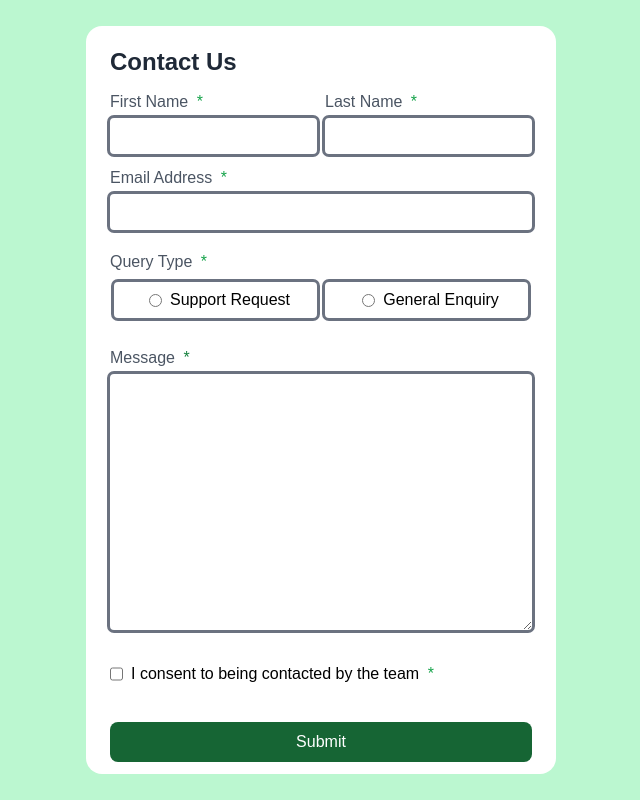
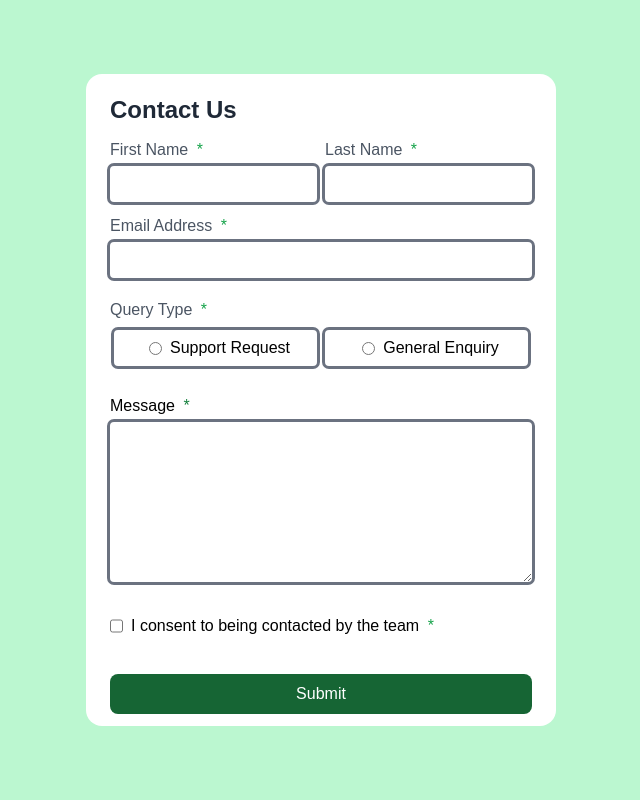
Before and after one commit to shameem-dev/contact-form--with-react, a React (Vite) app: page / in a window 1280 px wide. Shown: the whole page, without its empty margins (319-959 px from the left). Built offline with nearby package versions, Linux system fonts and the light colour scheme.

Commit message:
added full input red outline

```diff
--- a/src/App.jsx
+++ b/src/App.jsx
@@ -77,7 +77,7 @@ function App() {
 
     <div className='bg-green-200 min-h-screen flex items-center justify-center'>
 
-        <div className='bg-white  px-6 py-3  rounded-2xl mx-auto'>
+        <div className='bg-white  px-6 py-3  rounded-2xl my-4'>
             <h1 className='text-gray-800 font-bold  text-2xl p-2 pl-0'>Contact Us</h1>
 
             <form onSubmit={handleSubmit} action="/submit"  method="get">
@@ -91,8 +91,9 @@ function App() {
                         type="text"
                         onChange={handleChange}
                         name='firstName'
-                        className='w-full outline rounded  outline-gray-500 h-9 hover:outline-green-800 focus:outline-green-800 hover:outline-2 focus:outline-2'
+                        className={` w-full outline rounded ${errors.firstName  ? 'outline-red-500' : 'outline-gray-500'} h-9 hover:outline-green-800 focus:outline-green-800 hover:outline-2 focus:outline-2`}
                         value={formData.firstName}
+
                         />
                          {errors.firstName && <p className="text-red-500">{errors.firstName}</p>}
                     </div>
@@ -103,7 +104,7 @@ function App() {
                         type="text"
                         onChange={handleChange}
                         name='secondName'
-                        className='w-full outline rounded  outline-gray-500 h-9 hover:outline-green-800 focus:outline-green-800 hover:outline-2 focus:outline-2'
+                        className={`w-full outline rounded  ${errors.secondName ?  'outline-red-500' : 'outline-gray-500'} h-9 hover:outline-green-800 focus:outline-green-800 hover:outline-2 focus:outline-2`}
                         value={formData.secondName}
                         />
                         {errors.secondName && <p className="text-red-500">{errors.secondName}</p>}
@@ -115,7 +116,7 @@ function App() {
                     <input
                     type="email"
                     onChange={handleChange}
-                    className='w-full outline rounded  outline-gray-500 h-9 hover:outline-green-800 focus:outline-green-800 hover:outline-2 focus:outline-2'
+                    className={`w-full outline rounded   ${errors.email ?  'outline-red-500' : 'outline-gray-500'}  h-9 hover:outline-green-800 focus:outline-green-800 hover:outline-2 focus:outline-2`}
                     value={formData.email}
                     name='email'
                     />
@@ -130,7 +131,7 @@ function App() {
 
                     <h4 htmlFor="" className='text-gray-600 p-1 pl-0'>Query Type <span className='text-green-600 p-1'>*</span></h4>
                     <div className='md:flex md:flex-row'>
-                        <div className='outline outline-gray-500 flex items-center justify-center h-9 mb-2 rounded focus:bg-green-200 hover:bg-green-200 hover:outline-2 focus:outline-2 md:w-1/2  m-1'>
+                        <div className={`outline ${errors.queryType ?  'outline-red-500' : 'outline-gray-500'} flex items-center justify-center h-9 mb-2 rounded focus:bg-green-200 hover:bg-green-200 hover:outline-2 focus:outline-2 md:w-1/2  m-1`}>
                             <input
                             onChange={handleChange}
                             type="radio"
@@ -140,7 +141,7 @@ function App() {
                             <label htmlFor="support">Support Request</label>
                         </div>
 
-                        <div  className='outline outline-gray-500 flex items-center justify-center h-9 rounded focus:bg-green-200 hover:bg-green-200 hover:outline-2 focus:outline-2  md:w-1/2 m-1'>
+                        <div  className={`outline ${errors.queryType ?  'outline-red-500' : 'outline-gray-500'} flex items-center justify-center h-9 mb-2 rounded focus:bg-green-200 hover:bg-green-200 hover:outline-2 focus:outline-2 md:w-1/2  m-1`}>
                             <input
                             type="radio"
                             className='m-2'
@@ -158,10 +159,10 @@ function App() {
                 {/* Msg area */}
 
                 <div className='flex  flex-col py-2 '>
-                    <label htmlFor="" className='text-gray-600 p-1 pl-0'>Message <span className='text-green-700 p-1'>*</span></label>
+                    <label htmlFor="" className=' p-1 pl-0'>Message <span className='text-green-700 p-1'>*</span></label>
                     <textarea name="message"
                     onChange={handleChange}
-                    className='w-full outline rounded  outline-gray-500 h-64 hover:outline-green-800 focus:outline-green-800 hover:outline-2 focus:outline-2  '
+                    className={`w-full outline rounded ${errors.message ? 'outline-red-500' : 'outline-gray-500'}  h-40 hover:outline-green-800 focus:outline-green-800 hover:outline-2 focus:outline-2 `}
                     ></textarea>
 
                     {errors.message && <p className='text-red-500' > { errors.message}</p>}
```
